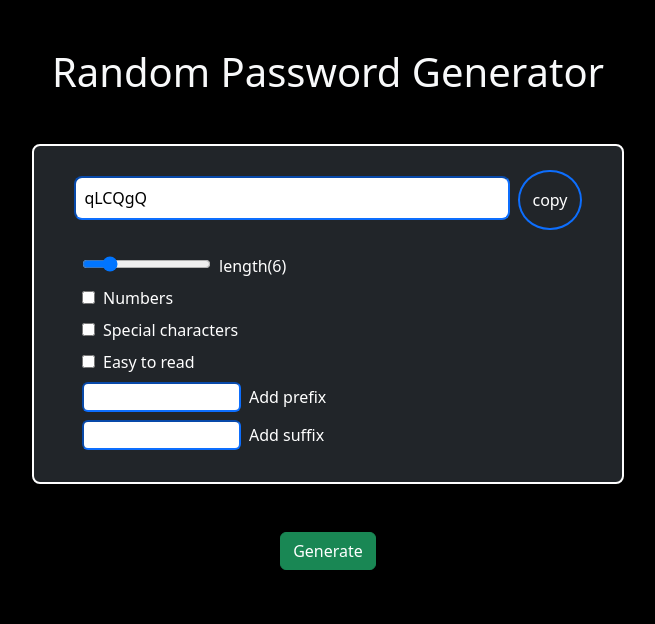
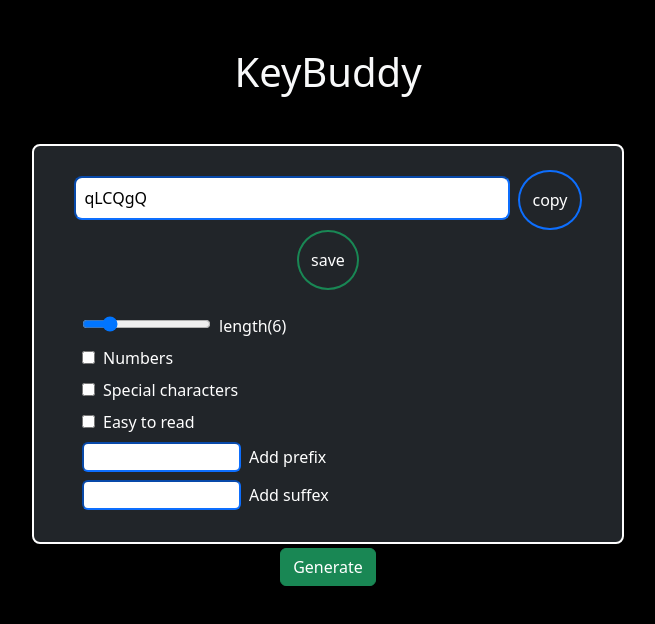
Before and after one commit to ankurgupta9/KeyBuddy-PasswordGenerator, a React (Vite) app: page / in a window 1280 px wide. Shown: the top 624 px of the page, without its empty margins (312-967 px from the left). Built offline with nearby package versions, Linux system fonts and the light colour scheme; the HTML template or start-up script is replaced by a standard one.

Commit message:
Add files via upload

```diff
--- a/src/App.jsx
+++ b/src/App.jsx
@@ -10,27 +10,28 @@ function App() {
   const [prefix, setPrefix] = useState("");
   const [suffex, setSuffex] = useState("");
 
-  const CopyToClipboard = useCallback(()=>{
+
+  const CopyToClipboard = useCallback(() => {
     window.navigator.clipboard.writeText(password);
-  },[password])
+  }, [password])
 
   const generate_password = useCallback(() => {
 
-    let pass="";
+    let pass = "";
     let str = "abcdefghijklmnopqrstuvwxyzABCDEFGHIJKLMNOPQRSTUVWXYZ";
     let sim = "abcdefghjkmnpqrstuvwxyzABCDEFGHJKMNPQRSTUVWXY3456789";
 
-    if(number) str+="1234567890"
-    if(char) str+="@#%&-_\*^~/."
-    if(simple){str=sim; console.log(str);}
-    if(!prefix=="") {pass+=prefix;}
+    if (number) str += "1234567890"
+    if (char) str += "@#%&-_\*^~/."
+    if (simple) { str = sim; console.log(str); }
+    if (!prefix == "") { pass += prefix; }
 
-    for(let i=0; i<length; i++){
+    for (let i = 0; i < length; i++) {
       let char = Math.floor(Math.random() * str.length + 1)
       pass += str.charAt(char)
     }
 
-    if(!suffex=="") {pass+=suffex;}
+    if (!suffex == "") { pass += suffex; }
 
 
     setPassword(pass);
@@ -38,27 +39,39 @@ function App() {
   }, [length, number, char, prefix, suffex, simple, setPassword]
   )
 
-  useEffect(()=>{generate_password()}, [setPassword])
+  const save = useCallback(() => {
+    localStorage.setItem("Password: ", JSON.stringify(password));
+    window.location.reload();
+  }, [password]);
+
+  useEffect(() => { generate_password() }, [setPassword])
 
   return (
     <div align="center" style={{ backgroundColor: "black", width: "100vw", height: "100vh" }} className="p-5">
-      <h1 className="text-light">Random Password Generator</h1>
+      <h1 className="text-light">KeyBuddy</h1>
 
-      <div align="center" className="my-5 p-3 border border-2 bg-dark border-white rounded-3 w-50" >
+      <div align="center" className="mt-5 p-3 border border-2 bg-dark border-white rounded-3 w-50" >
         <div align="center" className=" m-2 justify-content-center">
-          <input type="text" name="pass" id="pass" size={40} className="p-2 border-2 border-primary rounded-3 mx-1" value={password} readOnly/>
+          <input type="text" name="pass" id="pass" size={40}  className="p-2 border-2 border-primary rounded-3 mx-1 size" value={password} readOnly />
           <button className="text-white border-2 btn btn-outline-primary rounded-circle py-3 mx-1" onClick={CopyToClipboard}>copy</button>
+          <button className="text-white border-2 btn btn-outline-success rounded-circle py-3 mx-1" onClick={save}>save</button>
         </div>
         <div align="left" className="p-2">
-          <div className="mx-4 my-2"><input type="range" min={3} max={20} value={length} onChange={(e)=>{setLength(e.target.value)}} />
+          <div className="mx-4 my-2"><input type="range" min={3} max={20} value={length} onChange={(e) => { setLength(e.target.value) }} />
             <label className="text-white px-2">length({length})</label></div>
-          <div className="mx-4 my-2"><input type="checkbox" onChange={()=>{setIsnumber((prev)=>!prev)}}/><label className="text-white px-2">Numbers</label> </div>
-          <div className="mx-4 my-2"><input type="checkbox" onChange={()=>{setIschar((prev)=>!prev)}}/><label className="text-white px-2">Special characters</label> </div>
-          <div className="mx-4 my-2"><input type="checkbox" onChange={()=>{setIssimple((prev)=>!prev)}}/><label className="text-white px-2">Easy to read</label> </div>
-          <div className="mx-4 my-2"><input type="text" className="rounded px-2 border-primary" size={10} maxLength={5} onChange={(e)=>{setPrefix(e.target.value)}} /><label className="text-white px-2">Add prefix</label> </div>
-          <div className="mx-4 my-2"><input type="text" className="rounded px-2 border-primary" size={10} maxLength={5} onChange={(e)=>{setSuffex(e.target.value)}} /><label className="text-white px-2">Add suffix</label> </div>
+          <div className="mx-4 my-2"><input type="checkbox" onChange={() => { setIsnumber((prev) => !prev) }} /><label className="text-white px-2">Numbers</label> </div>
+          <div className="mx-4 my-2"><input type="checkbox" onChange={() => { setIschar((prev) => !prev) }} /><label className="text-white px-2">Special characters</label> </div>
+          <div className="mx-4 my-2"><input type="checkbox" onChange={() => { setIssimple((prev) => !prev) }} /><label className="text-white px-2">Easy to read</label> </div>
+          <div className="mx-4 my-2"><input type="text" className="rounded px-2 border-primary" size={10} maxLength={5} onChange={(e) => { setPrefix(e.target.value) }} /><label className="text-white px-2">Add prefix</label> </div>
+          <div className="mx-4 my-2"><input type="text" className="rounded px-2 border-primary" size={10} maxLength={5} onChange={(e) => { setSuffex(e.target.value) }} /><label className="text-white px-2">Add suffex</label> </div>
         </div> </div>
-        <button className="btn btn-success" onClick={generate_password}>Generate</button>
+      <button className="btn btn-success m-1" onClick={generate_password}>Generate</button>
+      {localStorage.length > 0 && (
+        <div className="w-50">
+          <h4 className="text-light text-start">Saved Password:</h4>
+          <div align='justify' className=" d-flex justify-content-between m-2 p-3 text-light bg-dark rounded-3">{localStorage.getItem("Password: ")} <button className="btn btn-danger" onClick={() => { localStorage.clear(); window.location.reload(); }}>Clear</button></div>
+        </div>
+      )}
     </div>
   )
 }
```
